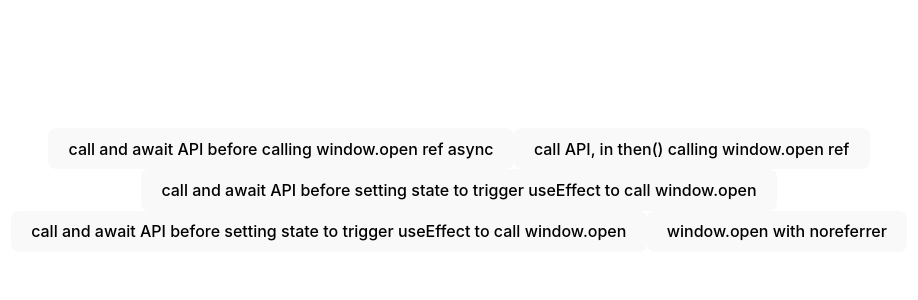
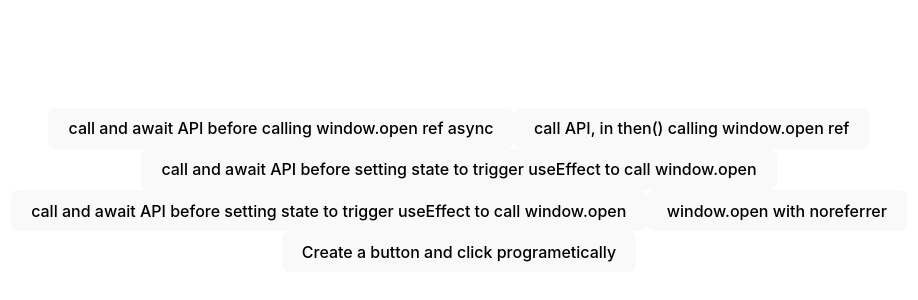
Before and after one commit to mwskwong/geo-permission-browser-behavior, a React (Vite) app: page / in a window 1280 px wide. Shown: the part 210-510 px from the top of the page, without its empty margins (181-1099 px from the left). Built offline with nearby package versions, Linux system fonts and the light colour scheme.

Commit message:
Update App.tsx

```diff
--- a/src/App.tsx
+++ b/src/App.tsx
@@ -104,6 +104,25 @@ export default function App() {
       >
         window.open with noreferrer
       </button>
+      <button
+        onClick={async () => {
+          const response = await fetch(
+            "https://jsonplaceholder.typicode.com/todos/1"
+          );
+          const body = await response.json();
+          console.log(body);
+          await sleep(3000);
+
+          const button = document.createElement('button');
+          button.style.display = 'none';
+          document.body.appendChild(button);
+          button.onclick = () => window.open(url, '_blank');
+          button.click();
+          document.body.removeChild(button);
+        }}
+      >
+        Create a button and click programetically
+      </button>
     </div>
   );
 }
```
